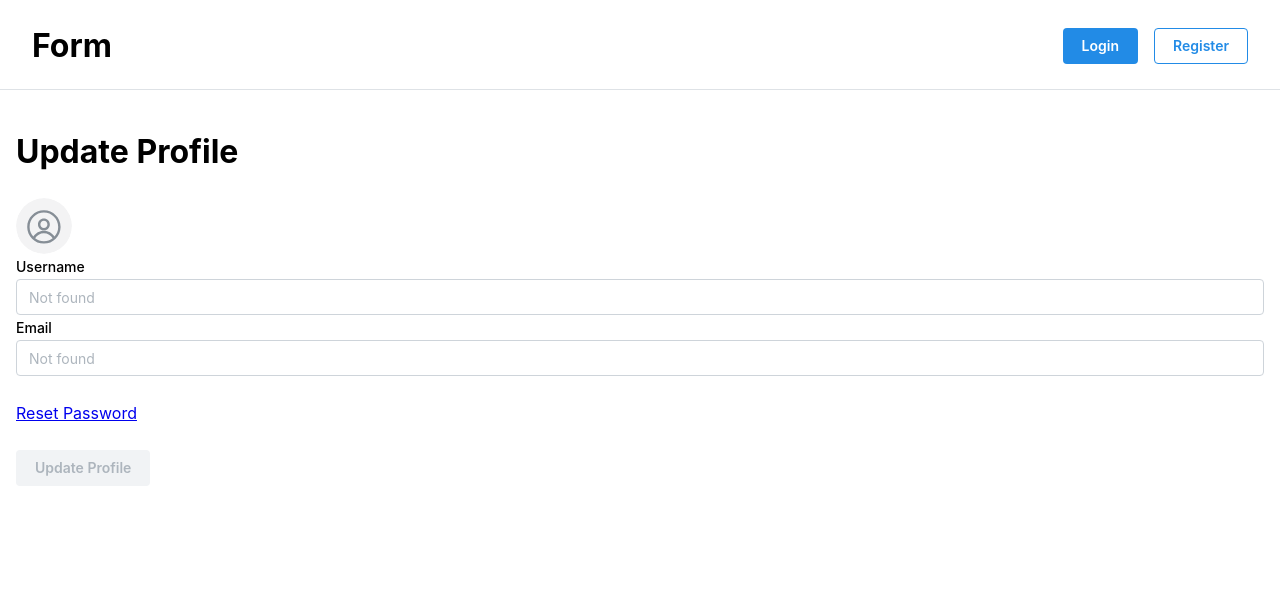
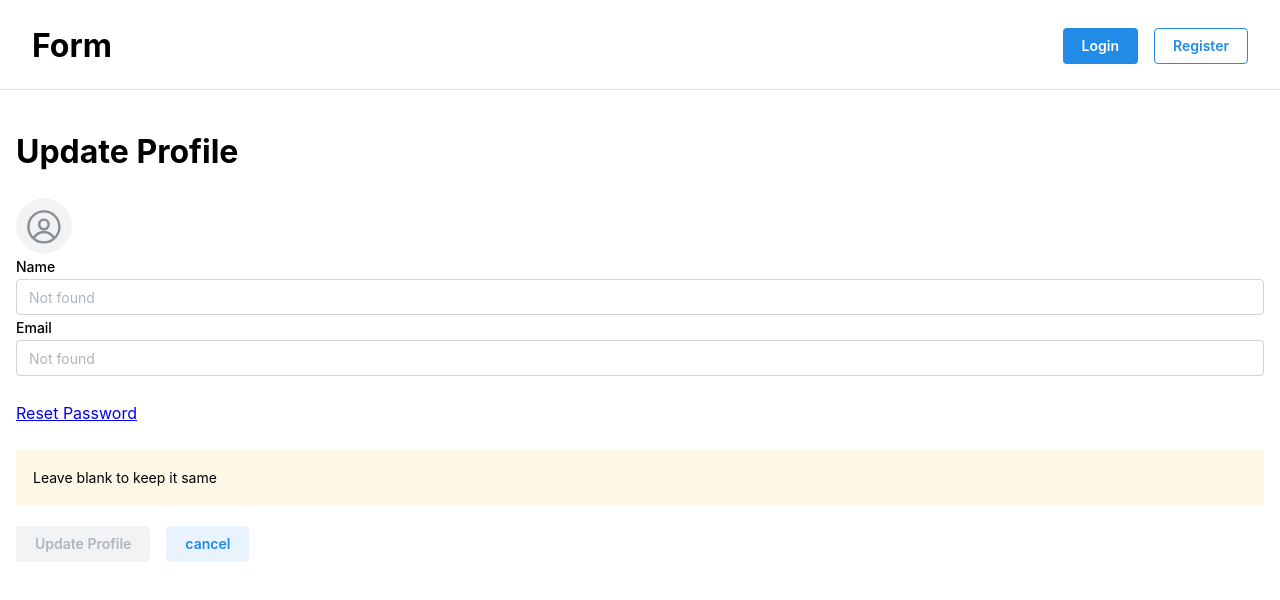
Before and after one commit to YasribProyas/forms, a React (Vite) app: page /update-profile in a window 1280 px wide. Shown: the top 600 px of the page. Built offline with nearby package versions, Linux system fonts and the light colour scheme; no server answers.

Commit message:
update profile feature

```diff
--- a/src/components/ResetPassword.tsx
+++ b/src/components/ResetPassword.tsx
@@ -18,7 +18,7 @@ export default function ResetPassword() {
 
   const [emailSent, setEmailSent] = useState<boolean>(false);
 
-  const { resetPassword } = useAuth();
+  const { currentUser, resetPassword } = useAuth();
 
   async function handleResetPassword() {
     setEmailError(null);
@@ -51,6 +51,7 @@ export default function ResetPassword() {
           <TextInput
             label="Email"
             type="email"
+            value={currentUser?.email || ""}
             ref={resetEmailRef}
             error={emailError}
           />
--- a/src/components/UpdateProfile.tsx
+++ b/src/components/UpdateProfile.tsx
@@ -1,23 +1,59 @@
-import { AppShell, Avatar, Button, Group, TextInput } from "@mantine/core";
-import React from "react";
+import {
+  Alert,
+  AppShell,
+  Avatar,
+  Button,
+  Group,
+  LoadingOverlay,
+  TextInput,
+} from "@mantine/core";
+import { useEffect, useState } from "react";
 import { useAuth } from "../contexts/authContext";
 import { Link } from "react-router-dom";
+import { useInputState } from "@mantine/hooks";
 
 export default function UpdateProfile() {
   const { currentUser } = useAuth();
 
+  const [loading, setLoading] = useState<boolean>(false);
+
+  const [editedName, setEditedName] = useInputState("");
+  const [editedEmail, setEditedEmail] = useInputState("");
+
+  const [updatable, setUpdatable] = useState(false);
+  useEffect(() => {
+    if (editedName || editedEmail) {
+      setUpdatable(true);
+    } else {
+      setUpdatable(false);
+    }
+  }, [editedName, editedEmail]);
+
+  async function handleProfileUpdate() {
+    setLoading(true);
+    const promises = [];
+    if (editedName) {
+      // promises.push(currentUser?.updateProfile({ displayName: editedName }));
+    }
+  }
+
   return (
     <AppShell.Section>
+      <LoadingOverlay visible={loading} />
       <h1>Update Profile</h1>
+
       <Avatar size="lg" />
 
       <TextInput
-        label="Username"
+        label="Name"
         placeholder={currentUser?.displayName || "Not found"}
+        onChange={setEditedName}
       />
       <TextInput
         label="Email"
+        type="email"
         placeholder={currentUser?.email || "Not found"}
+        onChange={setEditedEmail}
       />
 
       <br />
@@ -26,7 +62,17 @@ export default function UpdateProfile() {
       </Link>
       <br />
       <br />
-      <Button disabled={true}>Update Profile</Button>
+      <Alert color="yellow" mb="lg">
+        Leave blank to keep it same
+      </Alert>
+      <Group>
+        <Button disabled={!updatable} onClick={handleProfileUpdate}>
+          Update Profile
+        </Button>
+        <Button component={Link} variant="light" to="/">
+          cancel
+        </Button>
+      </Group>
     </AppShell.Section>
   );
 }
--- a/src/contexts/authContext.tsx
+++ b/src/contexts/authContext.tsx
@@ -6,6 +6,7 @@ import {
   createUserWithEmailAndPassword,
   sendPasswordResetEmail,
   signInWithEmailAndPassword,
+  updateEmail,
 } from "firebase/auth";
 import { LoadingOverlay } from "@mantine/core";
 
@@ -13,6 +14,7 @@ const AuthContext = React.createContext<{
   currentUser?: User | null;
   signup?: (email: string, password: string) => Promise<UserCredential>;
   signin?: (email: string, password: string) => Promise<UserCredential>;
+  changeEmail?: (newEmail: string) => Promise<void>;
   resetPassword?: (email: string) => Promise<void>;
   logout?: () => Promise<void>;
 }>({});
@@ -49,6 +51,10 @@ export default function AuthProvider({
     return auth.signOut();
   }
 
+  function changeEmail(newEmail: string) {
+    return updateEmail(auth.currentUser!, newEmail);
+  }
+
   function resetPassword(email: string) {
     return sendPasswordResetEmail(auth, email);
   }
@@ -62,6 +68,7 @@ export default function AuthProvider({
     signup,
     signin,
     logout,
+    changeEmail,
     resetPassword,
   };
 
```
